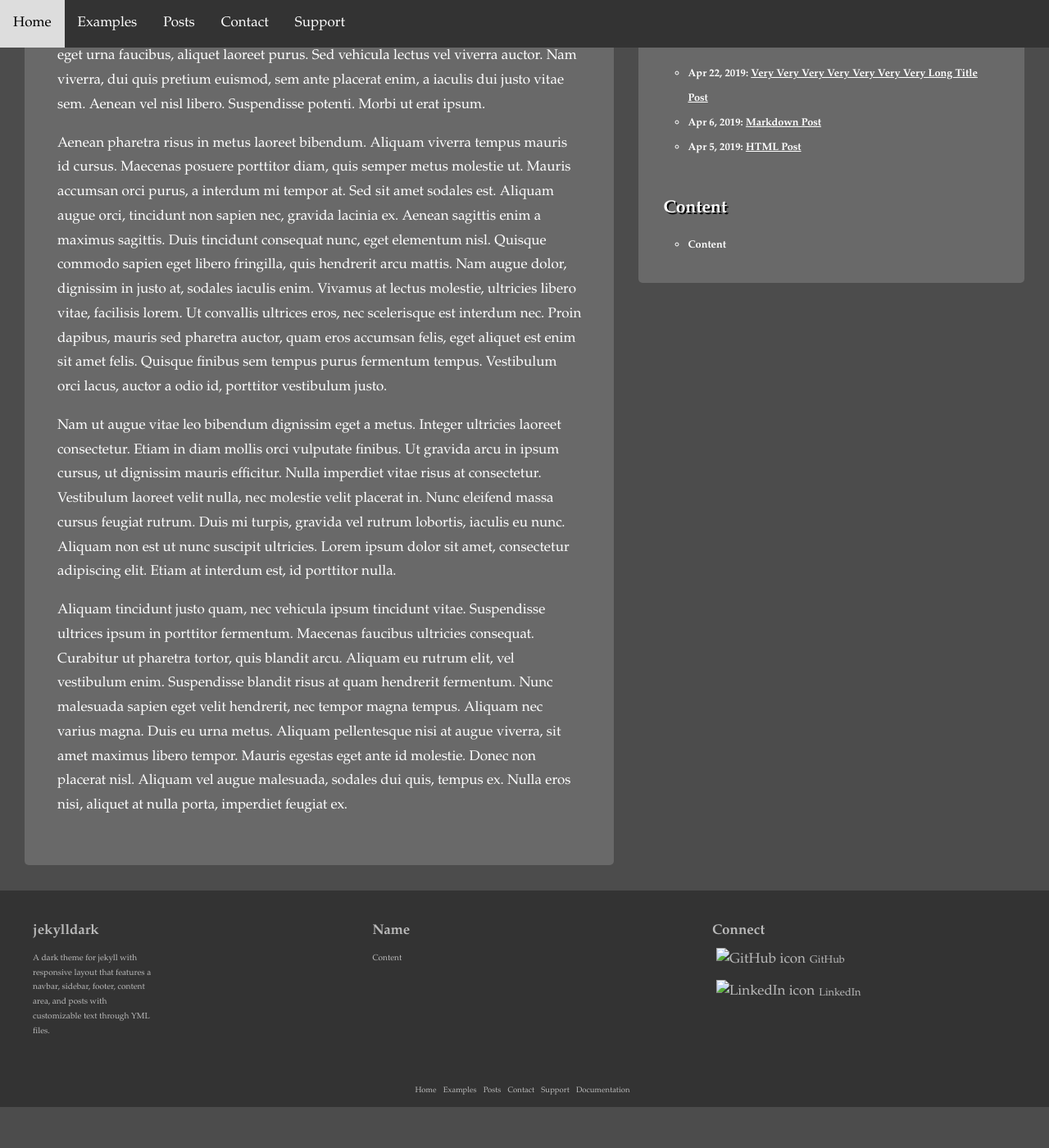
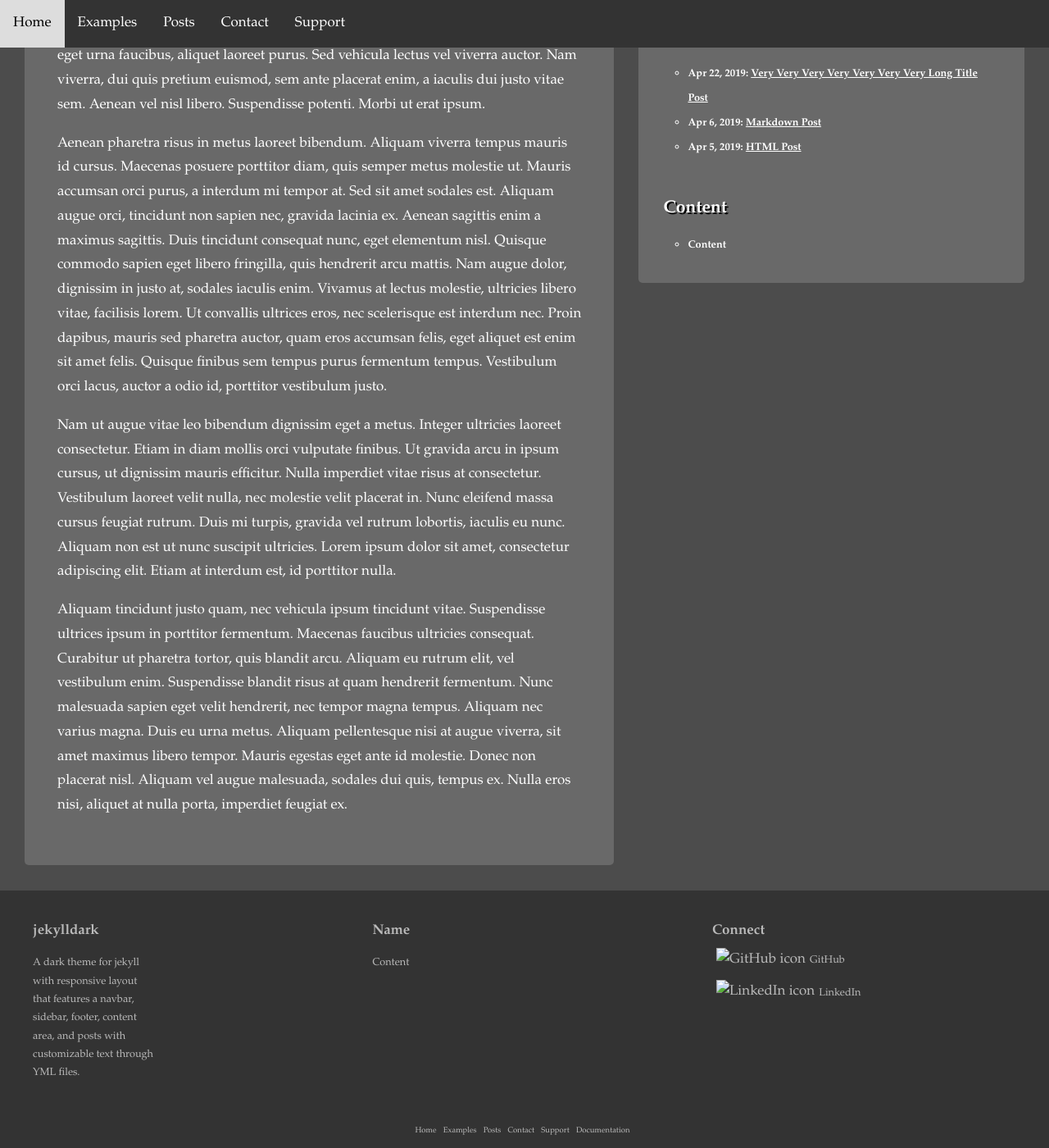
Before and after one commit to sutterj/jekylldark, a Jekyll site: the page built from index.html, in a window 1280 px wide and 1400 px high, scrolled down 410 px. Shown: the whole window at 82% size. Built offline with Jekyll 4.4.1, drawn with Linux system fonts in a browser that asks for light colours; nearby versions of some CDN libraries; before the commit the page ends 1760 px from its top, so only the background shows below that.

Commit message:
Update _footer.scss

```diff
--- a/_sass/components/_footer.scss
+++ b/_sass/components/_footer.scss
@@ -1,6 +1,7 @@
 footer {
   background-color: #333333;
   bottom: -1;
+  left: 0;
   position: absolute;
   width: 100vw;
 }
@@ -10,13 +11,25 @@ footer {
 }
 
 .footer-area {
-  margin: 0 100px 40px 40px;
+  margin: 35px auto 0 40px;
+}
+
+.footer-area1 {
+  margin-right: 40px
+}
+
+.footer-area2 {
+  margin-right: 40px
+}
+
+.footer-area3 {
+  margin-right: 40px
 }
 
 .footer-area4 {
   align-content: center;
   font-size: 0.75em;
-  margin: 0 0 10px 0;
+  margin: 35px 0 10px 0;
   text-align: center;
   width: 100vw;
 }
@@ -28,9 +41,8 @@ footer {
 }
 
 .footer-header {
-  font-size: 1em;
   font-weight: bold;
-  margin: 35px 0 0 0;
+  margin: 0;
 }
 
 .footer-link {
@@ -62,6 +74,6 @@ a.footer-link:visited:hover {
 }
 
 .footer-paragraph {
-  font-size: 0.6em;
+  font-size: 0.75em;
   width: 150px;
 }
```
